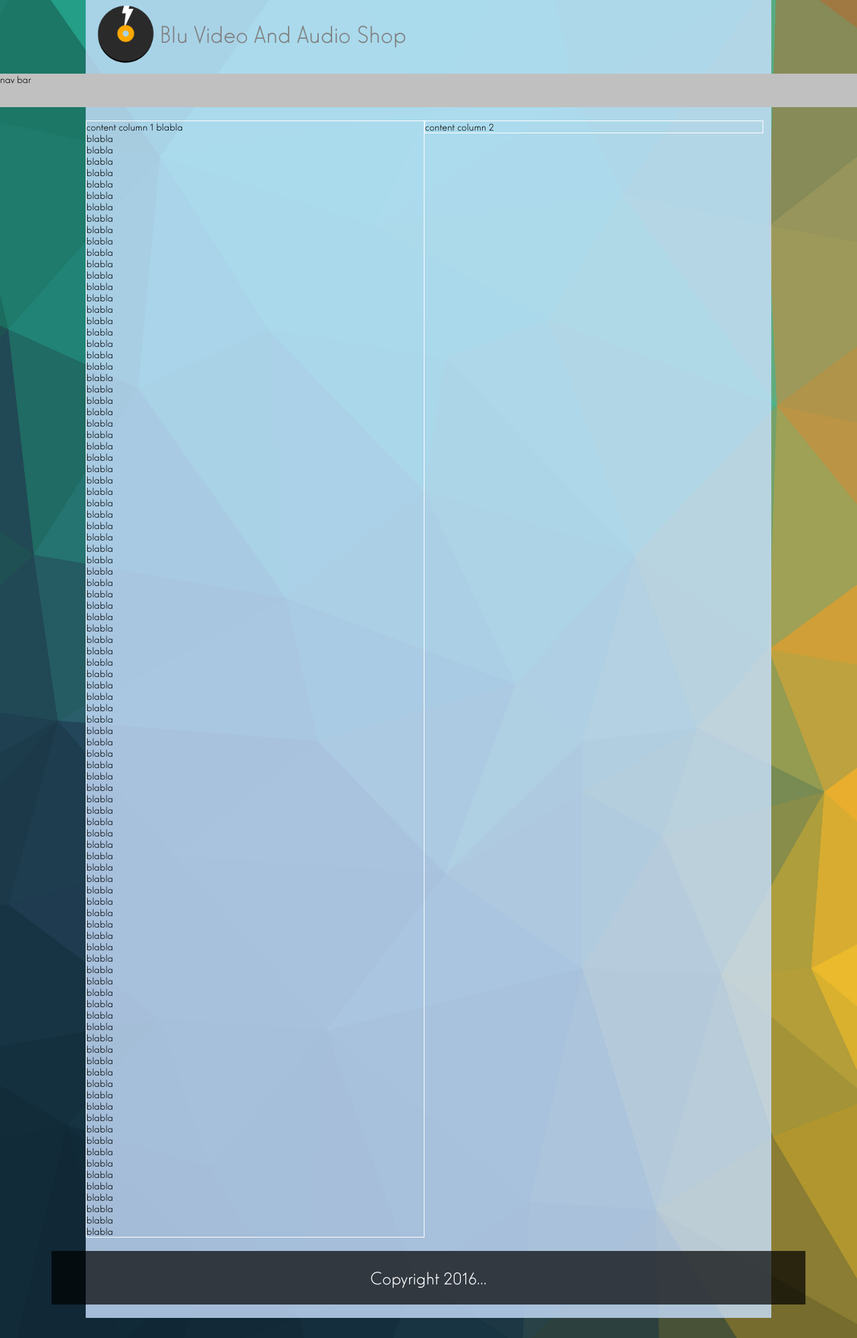
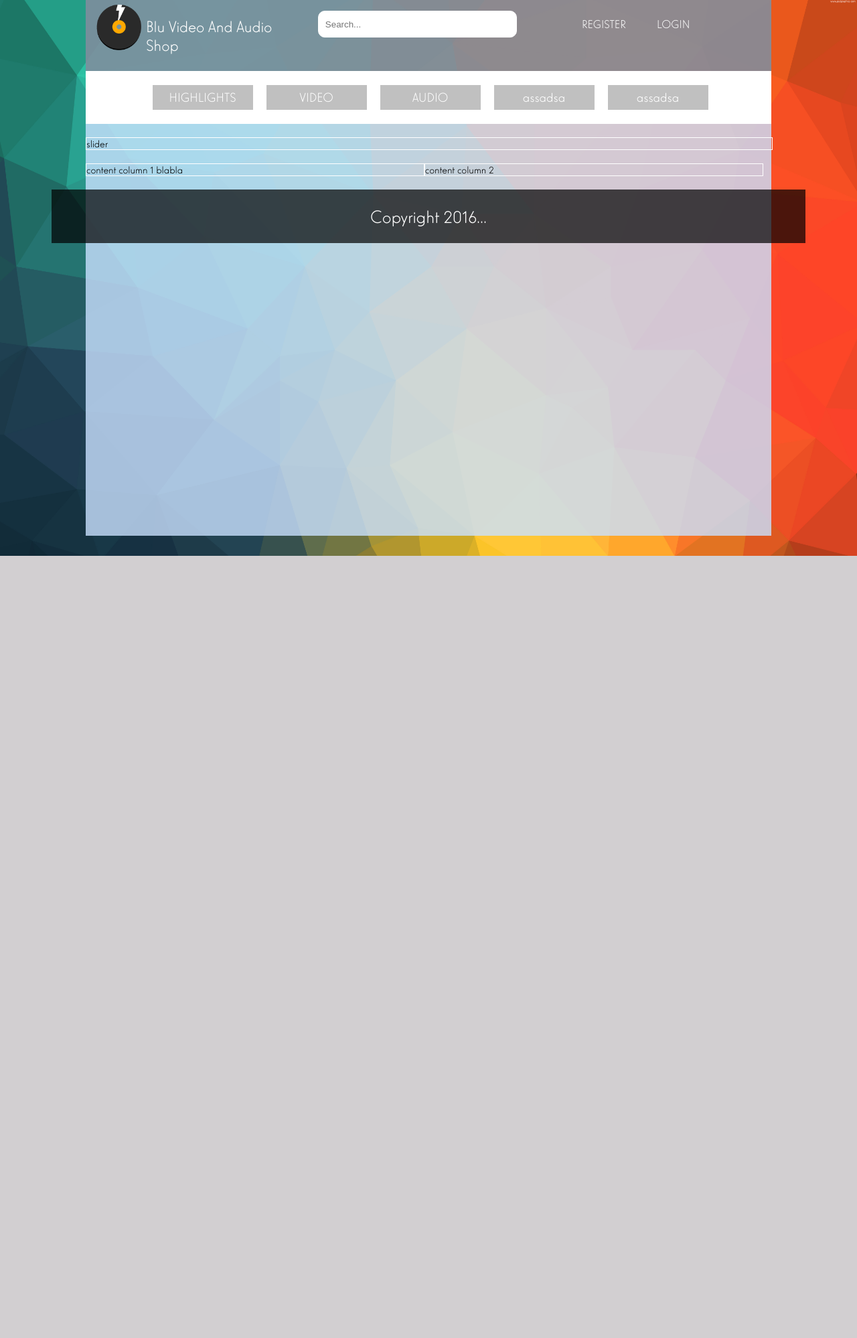
Before and after one commit to yzw1994/G10B_Sales_of_Point_System_for_Video_and_Audio_shop, a PHP site: page /visitor/visitor.php in a window 1280 px wide. Shown: the whole page at 67% size. After the commit the page ends 830 px from the top, so only its background shows below. Run offline with PHP 8.4, Linux system fonts and the light colour scheme.

Commit message:
minor update

```diff
--- a/css/main.css
+++ b/css/main.css
@@ -8,39 +8,121 @@
 	margin:0 auto;
 	font-family:elegant_luxmager;
 }
-
-.header {
-	background-color:rgba(202, 225,	255, 0.8);
-	width:80%;
-	height:110px;
+.logo_div {
+	min-height:80px;
+	background-color:rgba(41, 41, 41, 0.4);
 }
 .logo_images {
-	width:100px;
+	width:80px;
 	margin-left:10px;
+	float:left;
 }
 .logo_link {
+	background-color:;
+	float:left;
+	width:100%;
+	display: table-cell;
+	vertical-align:middle;
 	text-decoration:none;
-	color:grey;
-	background-color:;
-	font-size:38px;
-	display:inline-block;
 }
 .shop_name {
-	margin-top:30px;
+	font-size:25px;
+	display:;
 	background-color:;
-	float:right;
+	width:100%;
+	color:white;
+}
+.search_div{
+	text-align:center;
+}
+.search_bar {
+	width:90%;
+	height:40px;
+	text-align:left;
+	padding-left:10px;
+	border-radius:10px;
+	border-style:solid;
+	border-width:1px;
+	border-color:white;
+	outline:0;
+}
+.btn_group p{
+	text-align:center;
+}
+.btn {
+	width:80px;
+	height:20px;
+	margin:5px 10px 0 10px;
+	padding:5px 0 5px 0;
+	display:inline-block;
+	text-decoration:none;
+	text-align:center;
+	font-size:18px;
+	color:white;
+}
+.reg_btn:hover {
+	background-color:#00FF7F;
+	transform: scale(1.2);
+	 -webkit-transition-duration: 200ms; /* Safari */
+    -webkit-transition-delay: 200ms; /* Safari */
+    transition-delay: 200ms;
+	color:black;
+}
+.log_btn:hover {
+	background-color:#63B8FF;
+	transform: scale(1.2);
+	 -webkit-transition-duration: 200ms; /* Safari */
+    -webkit-transition-delay: 200ms; /* Safari */
+    transition-delay: 200ms;
+	color:black;
 }
 .nav_bar {
+	background-color:white;
+	width:100%;
+	min-height:0;
+	z-index:999;
+}
+.nav_content {
+	text-align:center;
+	width:100%;
+}
+.nav_item {
+	display:inline-block;
+	list-style-type:none;
+	background-color:;
+	padding:0px;
+	margin-left:5px;
+}
+.nav_item  li{
+	float:left;
+}
+.nav_item  li a{
+	text-decoration: none;
+	display:block;
 	background-color:silver;
-	width:100%;
-	height:50px;
+	margin:5px 10px;
+	width:150px;
+	height:30px;
+	padding-top:7px;
+	text-align:center;
+	font-size:20px;
+	color:white;
 }
-
+.nav_item  li a:hover{
+	color:white;
+	font-weight:bold;
+	background-color:#4876FF;
+	transform: scale(1.2);
+	 -webkit-transition-duration: 200ms; /* Safari */
+    -webkit-transition-delay: 200ms; /* Safari */
+    transition-delay: 200ms;
+}
 .cont {
 	background-color:rgba(202, 225,	255, 0.8);
 	width:80%;
 	min-height:100%;
 	margin-bottom:30px !important;
+	z-index:1;
 }
 
 .cont_element {
@@ -101,6 +183,9 @@
 .span_1_of_2 {
 	width: 49.2%;
 }
+.span_3_of_3 { width: 100%; }
+.span_2_of_3 { width: 66.13%; }
+.span_1_of_3 { width: 32.26%; }
 
 /*  GO FULL WIDTH AT LESS THAN 480 PIXELS */
 
@@ -112,4 +197,5 @@
 
 @media only screen and (max-width: 480px) {
 	.span_2_of_2, .span_1_of_2 { width: 100%; }
+	.span_3_of_3, .span_2_of_3, .span_1_of_3 { width: 100%;
 }
--- a/visitor.php
+++ /dev/null
@@ -1,137 +0,0 @@
-<DOCTYPE html>
-<head>
-	<title>Sales of Point System for Video and Audio shop
-	</title>
-	<link rel="icon" href="images/favicon.png" type="image/x-icon" sizes="16x16">
-	<link href="css/main.css" rel="stylesheet" type="text/css" />
-	<link rel="stylesheet" href="css/font/elegantlux/elegant_luxmager.css" type="text/css" charset="utf-8" />
-
-</head>
-<body>
-	<div class="header section group">
-		<div id="" class="logo_div">
-			<a href="visitor.php" id="" class="logo_link"><img src="images/logo.ico" alt="Blu Video and Audio Shop" id="" class="logo_images"/>
-			<span id="" class="shop_name">Blu Video And Audio Shop</span>
-			</a>
-		</div>
-	</div>
-	<div class="nav_bar section group">
-		<div class="col span_1_of_2">
-		nav bar
-		</div>
-	</div>
-	<div class="cont section group">
-		<div class="cont_element col span_1_of_2">
-		content column 1
-		blabla<br>
-		blabla<br>
-		blabla<br>
-		blabla<br>
-		blabla<br>
-		blabla<br>
-		blabla<br>
-		blabla<br>
-		blabla<br>
-		blabla<br>
-		blabla<br>
-		blabla<br>
-		blabla<br>
-		blabla<br>
-		blabla<br>
-		blabla<br>
-		blabla<br>
-		blabla<br>
-		blabla<br>
-		blabla<br>
-		blabla<br>
-		blabla<br>
-		blabla<br>
-		blabla<br>
-		blabla<br>
-		blabla<br>
-		blabla<br>
-		blabla<br>
-		blabla<br>
-		blabla<br>
-		blabla<br>
-		blabla<br>
-		blabla<br>
-		blabla<br>
-		blabla<br>
-		blabla<br>
-		blabla<br>
-		blabla<br>
-		blabla<br>
-		blabla<br>
-		blabla<br>
-		blabla<br>
-		blabla<br>
-		blabla<br>
-		blabla<br>
-		blabla<br>
-		blabla<br>
-		blabla<br>
-		blabla<br>
-		blabla<br>
-		blabla<br>
-		blabla<br>
-		blabla<br>
-		blabla<br>
-		blabla<br>
-		blabla<br>
-		blabla<br>
-		blabla<br>
-		blabla<br>
-		blabla<br>
-		blabla<br>
-		blabla<br>
-		blabla<br>
-		blabla<br>
-		blabla<br>
-		blabla<br>
-		blabla<br>
-		blabla<br>
-		blabla<br>
-		blabla<br>
-		blabla<br>
-		blabla<br>
-		blabla<br>
-		blabla<br>
-		blabla<br>
-		blabla<br>
-		blabla<br>
-		blabla<br>
-		blabla<br>
-		blabla<br>
-		blabla<br>
-		blabla<br>
-		blabla<br>
-		blabla<br>
-		blabla<br>
-		blabla<br>
-		blabla<br>
-		blabla<br>
-		blabla<br>
-		blabla<br>
-		blabla<br>
-		blabla<br>
-		blabla<br>
-		blabla<br>
-		blabla<br>
-		blabla<br>
-		blabla<br>
-		blabla<br>
-
-
-		</div>
-		<div class="cont_element col span_1_of_2">
-		content column 2
-		</div>
-
-		<div class="footer">
-			<span id="" class="footer_text">Copyright 2016...
-			</span>
-		</div>
-	</div>
-</body>
-</html>
--- /dev/null
+++ b/visitor/footer.php
@@ -0,0 +1,4 @@
+<div class="footer">
+			<span id="" class="footer_text">Copyright 2016...
+			</span>
+		</div>
--- /dev/null
+++ b/visitor/header.php
@@ -0,0 +1,18 @@
+<div id="" class="logo_div section group">
+		<div id="" class="col span_1_of_3">
+		<a href="" id="" class="logo_link" id="">
+			<img src="../images/logo.ico" alt="Blu Video and Audio Shop" id="" class="logo_images"/>
+			<p id="" class="shop_name">Blu Video And Audio Shop</p>
+		</a>
+		</div>
+		<div id="" class="search_div col span_1_of_3">
+			<p><input type="text" name="search" id="" class="search_bar" placeholder="Search..."/></p>
+		</div>
+		<div id="" class="col span_1_of_3 btn_group">
+			<p>
+			<a href="register.php" id="" class="btn reg_btn"/>REGISTER</a>
+			<a href="login.php" id="" class="btn log_btn"/>LOGIN</a>
+			</p>
+		</div>
+
+	</div>
--- a/login.php
+++ b/visitor/login.php
@@ -2,13 +2,13 @@
 <html>
 <head>
 	<title>Log In</title>
-	<link href="css/login_page.css" rel="stylesheet" type="text/css" />
-	<link rel="stylesheet" href="css/font/elegantlux/elegant_luxmager.css" type="text/css" charset="utf-8" />
+	<link href="../css/login_page.css" rel="stylesheet" type="text/css" />
+	<link rel="stylesheet" href="../css/font/elegantlux/elegant_luxmager.css" type="text/css" charset="utf-8" />
 </head>
 <body>
 	<div id="" class="login_div">
 		<div id="" class="logo_div">
-			<a href="visitor.php"><img src="images/logo.ico" alt="Blu Video and Audio Shop" id="" class="logo_images"/></a>
+			<a href="visitor.php"><img src="../images/logo.ico" alt="Blu Video and Audio Shop" id="" class="logo_images"/></a>
 		</div>
 		<div id="" class="input_div">
 			<form name="login" method="" action="">
--- /dev/null
+++ b/visitor/navigation.php
@@ -0,0 +1,21 @@
+<div class="nav_bar section group">
+		<div class="col span_2_of_2 nav_content">
+			<ul id="" class="nav_item">
+				<li>
+					<a href="">HIGHLIGHTS</a>
+				</li>
+				<li>
+					<a href="">VIDEO</a>
+				</li>
+				<li>
+					<a href="">AUDIO</a>
+				</li>
+				<li>
+					<a href="">assadsa</a>
+				</li>
+				<li>
+					<a href="">assadsa</a>
+				</li>
+			</ul>
+		</div>
+	</div>
--- /dev/null
+++ b/visitor/visitor.php
@@ -0,0 +1,31 @@
+<DOCTYPE html>
+<head>
+	<title>Sales of Point System for Video and Audio shop
+	</title>
+	<link rel="icon" href="images/favicon.png" type="image/x-icon" sizes="16x16">
+	<link href="../css/main.css" rel="stylesheet" type="text/css" />
+	<link rel="stylesheet" href="../css/font/elegantlux/elegant_luxmager.css" type="text/css" charset="utf-8" />
+
+</head>
+<body>
+	<div class="cont section group">
+
+		<?php include("header.php");?>
+		<?php include("navigation.php");?>
+		<div class="cont_element col span_2_of_2">
+		slider
+		</div>
+		<div class="cont_element col span_1_of_2">
+		content column 1
+		blabla<br>
+
+
+		</div>
+		<div class="cont_element col span_1_of_2">
+		content column 2
+		</div>
+		<?php include("footer.php");?>
+
+	</div>
+</body>
+</html>
```
Also changed, not shown: css/login_page.css (+16 -4 lines), visitor/register.php (added, +42 -0 lines), images/login_password.png, images/retype.png (added).
